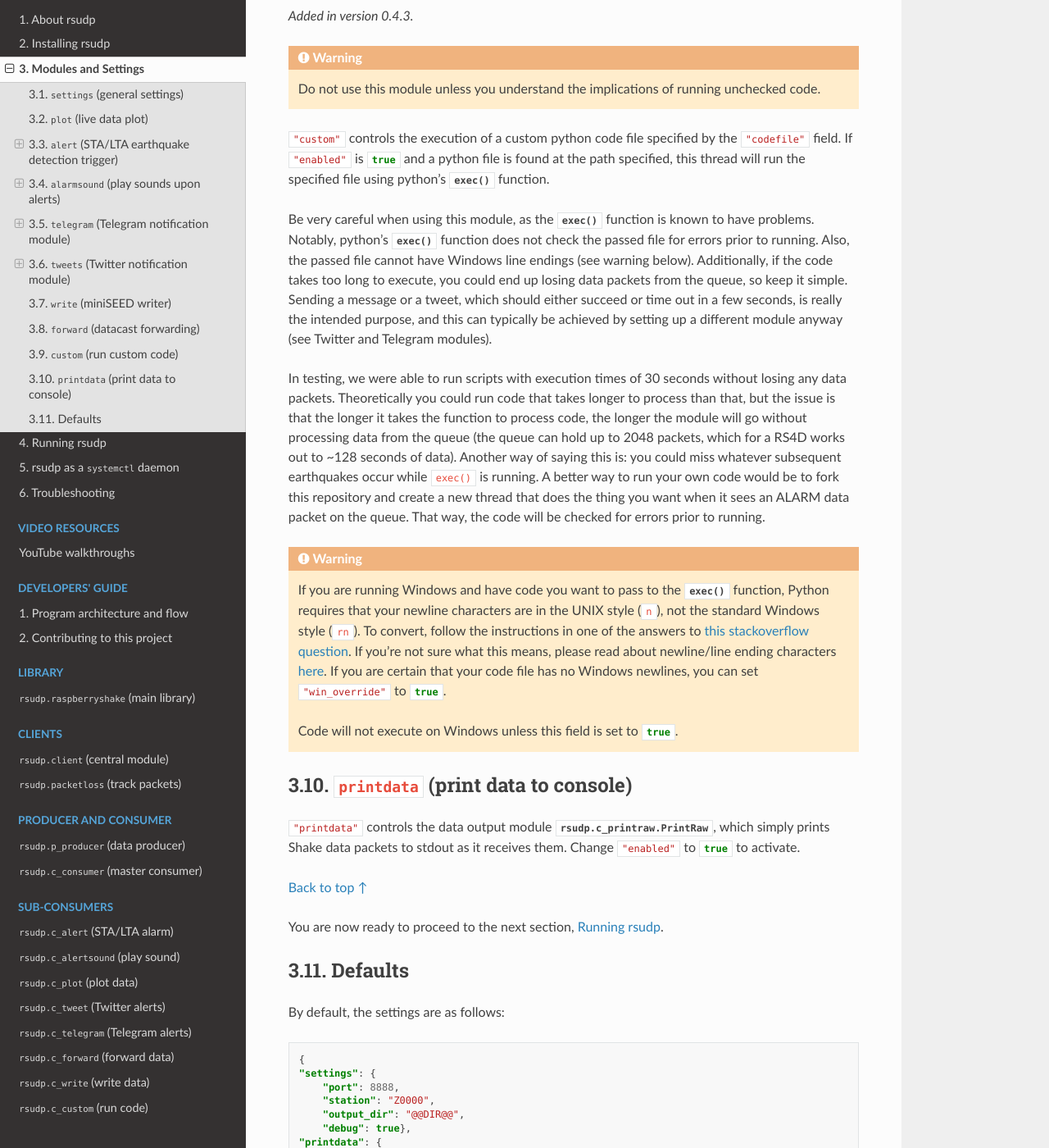
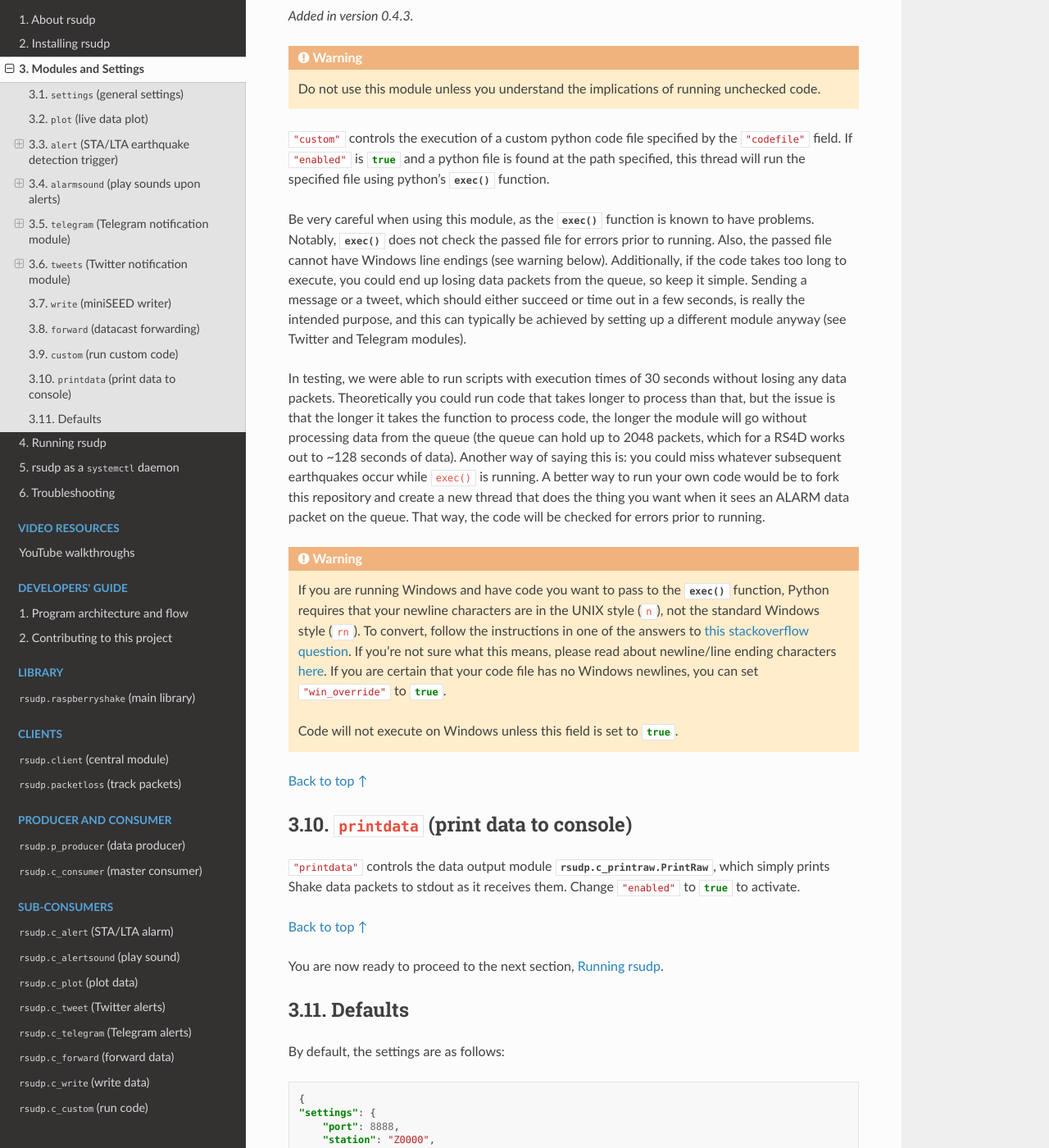
Before and after one commit to raspishake/rsudp, a Sphinx documentation site: the page built from docs/settings.rst, in a window 1280 px wide and 1400 px high, scrolled down 7502 px. Shown: the whole window at 82% size. Built offline with Sphinx 7.4.7 and the Read the Docs theme 2.0.0, drawn with Linux system fonts in a browser that asks for light colours; the version number is read from the project's files by our own code.

Commit message:
adding custom module to docs

```diff
--- a/docs/settings.rst
+++ b/docs/settings.rst
@@ -417,6 +417,7 @@
 
 `Back to top ↑ <#top>`_
 
+
 .. _customcode:
 
 :code:`custom` (run custom code)
@@ -431,7 +432,7 @@
 this thread will run the specified file using python's :py:func:`exec` function.
 
 Be very careful when using this module, as the :py:func:`exec` function is known to have problems.
-Notably, python's :py:func:`exec` function does not check the passed file for errors prior to running.
+Notably, :py:func:`exec` does not check the passed file for errors prior to running.
 Also, the passed file cannot have Windows line endings (see warning below).
 Additionally, if the code takes too long to execute,
 you could end up losing data packets from the queue, so keep it simple.
@@ -466,6 +467,8 @@
     If you are certain that your code file has no Windows newlines, you can set :json:`"win_override"` to :json:`true`.
 
     Code will not execute on Windows unless this field is set to :json:`true`.
+
+`Back to top ↑ <#top>`_
 
 
 :code:`printdata` (print data to console)
```
Also changed, not shown: 1 other file.
